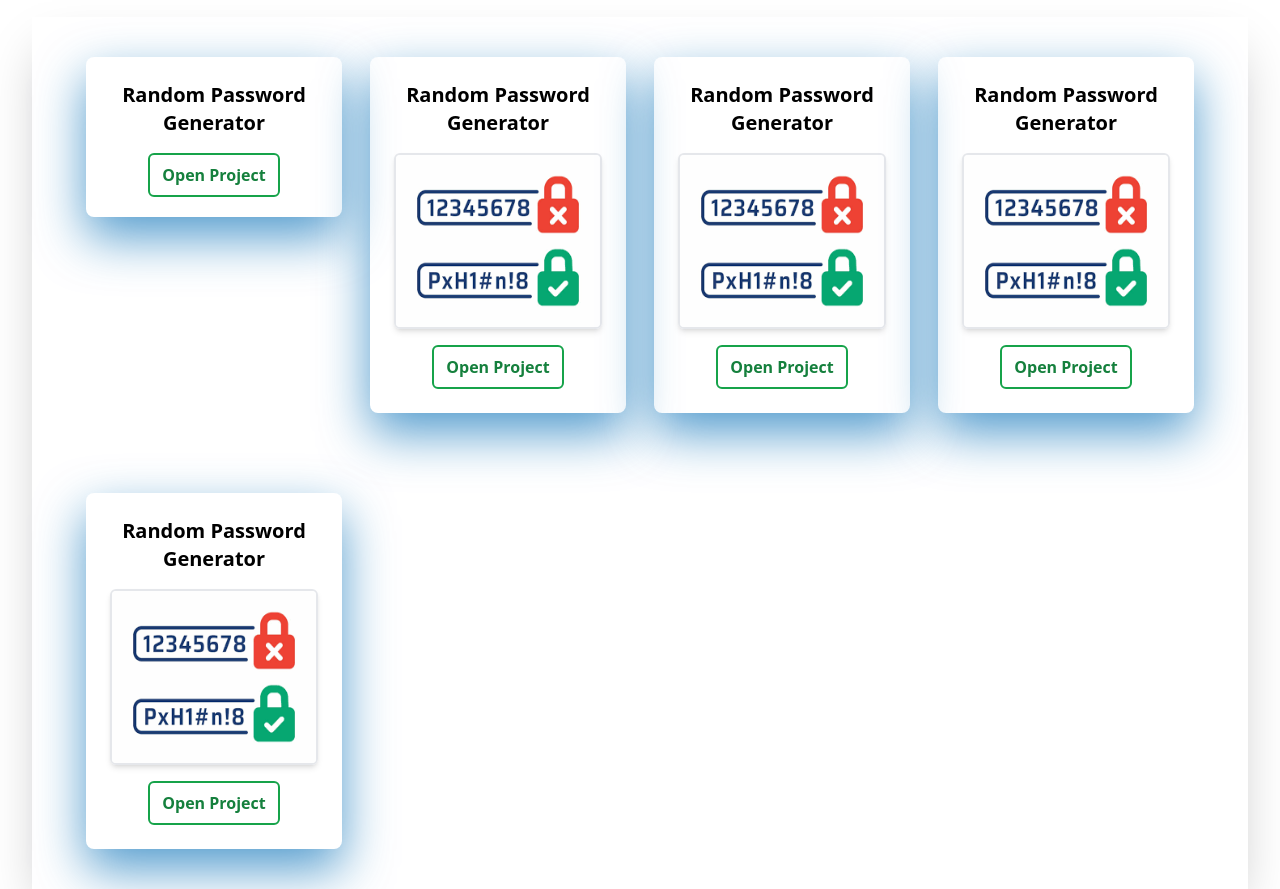
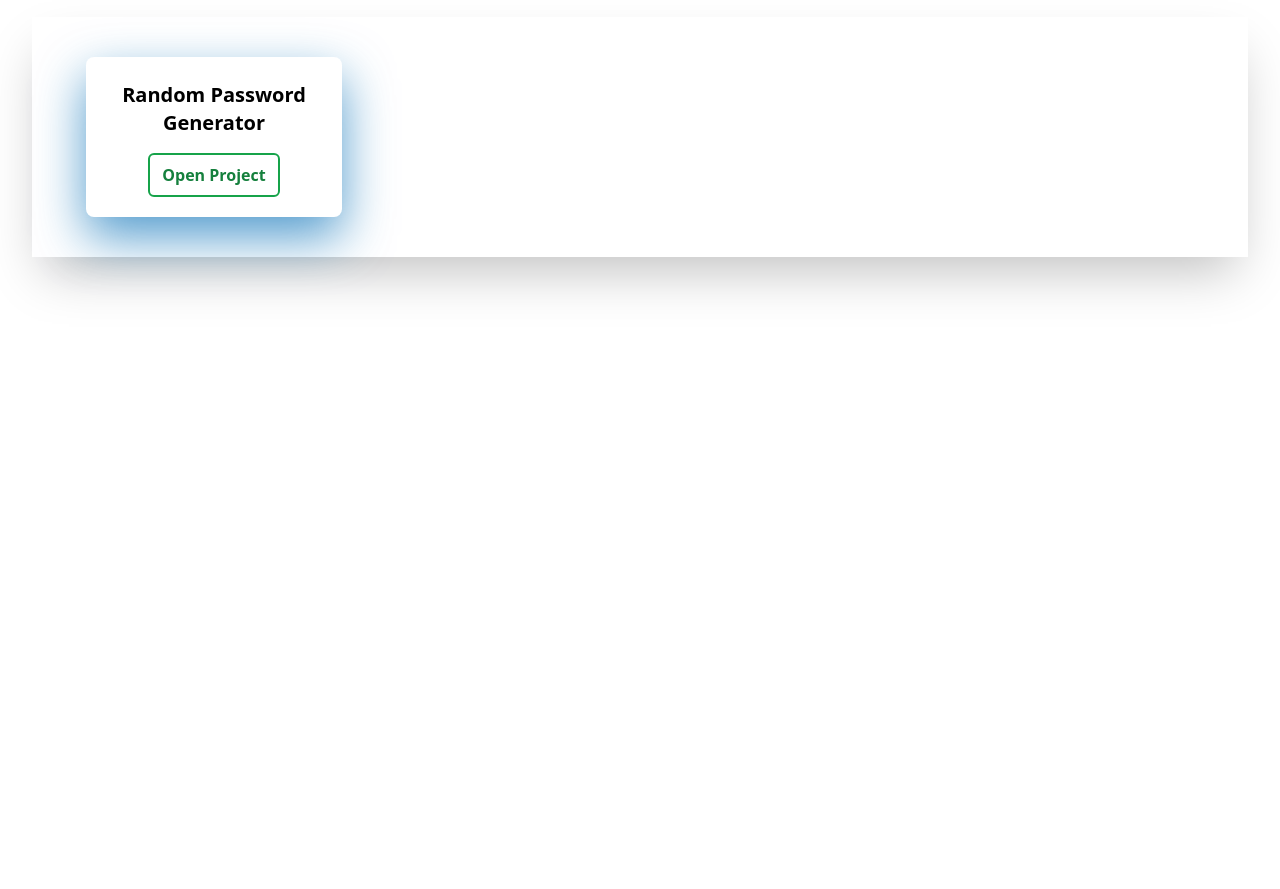
Before and after one commit to abhishekthakur797/30-days-30-javascript-project, a website: page index.html in a window 1280 px wide. Shown: the part 139-1028 px from the top of the page. After the commit the page ends 800 px from the top, so only its background shows below. Drawn offline with nearby package versions, Linux system fonts and the light colour scheme.

Commit message:
minor changes in main index file

```diff
--- a/index.html
+++ b/index.html
@@ -118,86 +118,6 @@
               >
             </button>
           </div>
-          <!--! Content 1-->
-          <div
-            class="card-container flex flex-col items-center text-center gap-4 px-6 py-6 rounded-lg w-64 shadow-[0_20px_50px_rgba(8,_112,_184,_0.7)]"
-          >
-            <h3 class="card-title text-xl font-bold">
-              Random Password Generator
-            </h3>
-            <img
-              src="img/random password.png"
-              class="card-image w-52 h-44 rounded-md shadow-md border-2"
-              alt="Random Password Generator Preview"
-            />
-            <button
-              class="border-2 border-green-600 text-green-700 font-semibold px-3 py-2 rounded-md hover:bg-green-600 hover:text-white hover:scale-105 transition-all duration-300"
-            >
-              <a href="src/6_Random Password Generator/index.html"
-                >Open Project</a
-              >
-            </button>
-          </div>
-          <!--! Content 1-->
-          <div
-            class="card-container flex flex-col items-center text-center gap-4 px-6 py-6 rounded-lg w-64 shadow-[0_20px_50px_rgba(8,_112,_184,_0.7)]"
-          >
-            <h3 class="card-title text-xl font-bold">
-              Random Password Generator
-            </h3>
-            <img
-              src="img/random password.png"
-              class="card-image w-52 h-44 rounded-md shadow-md border-2"
-              alt="Random Password Generator Preview"
-            />
-            <button
-              class="border-2 border-green-600 text-green-700 font-semibold px-3 py-2 rounded-md hover:bg-green-600 hover:text-white hover:scale-105 transition-all duration-300"
-            >
-              <a href="src/6_Random Password Generator/index.html"
-                >Open Project</a
-              >
-            </button>
-          </div>
-          <!--! Content 1-->
-          <div
-            class="card-container flex flex-col items-center text-center gap-4 px-6 py-6 rounded-lg w-64 shadow-[0_20px_50px_rgba(8,_112,_184,_0.7)]"
-          >
-            <h3 class="card-title text-xl font-bold">
-              Random Password Generator
-            </h3>
-            <img
-              src="img/random password.png"
-              class="card-image w-52 h-44 rounded-md shadow-md border-2"
-              alt="Random Password Generator Preview"
-            />
-            <button
-              class="border-2 border-green-600 text-green-700 font-semibold px-3 py-2 rounded-md hover:bg-green-600 hover:text-white hover:scale-105 transition-all duration-300"
-            >
-              <a href="src/6_Random Password Generator/index.html"
-                >Open Project</a
-              >
-            </button>
-          </div>
-          <!--! Content 1-->
-          <div
-            class="card-container flex flex-col items-center text-center gap-4 px-6 py-6 rounded-lg w-64 shadow-[0_20px_50px_rgba(8,_112,_184,_0.7)]"
-          >
-            <h3 class="card-title text-xl font-bold">
-              Random Password Generator
-            </h3>
-            <img
-              src="img/random password.png"
-              class="card-image w-52 h-44 rounded-md shadow-md border-2"
-              alt="Random Password Generator Preview"
-            />
-            <button
-              class="border-2 border-green-600 text-green-700 font-semibold px-3 py-2 rounded-md hover:bg-green-600 hover:text-white hover:scale-105 transition-all duration-300"
-            >
-              <a href="src/6_Random Password Generator/index.html"
-                >Open Project</a
-              >
-            </button>
-          </div>
         </div>
       </div>
     </div>
```
